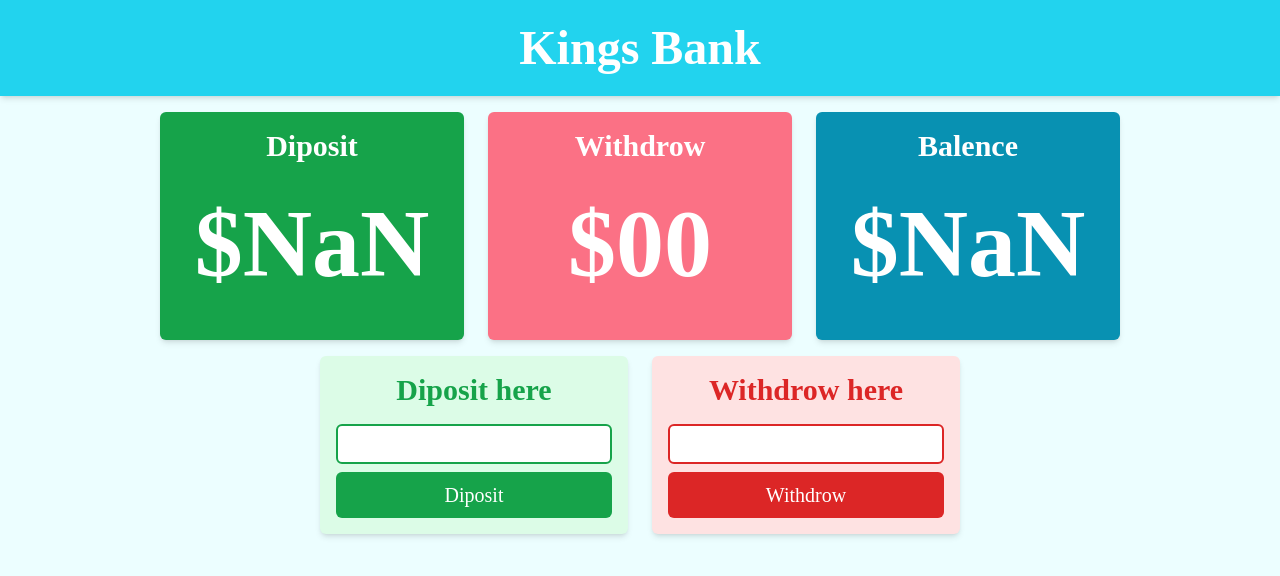
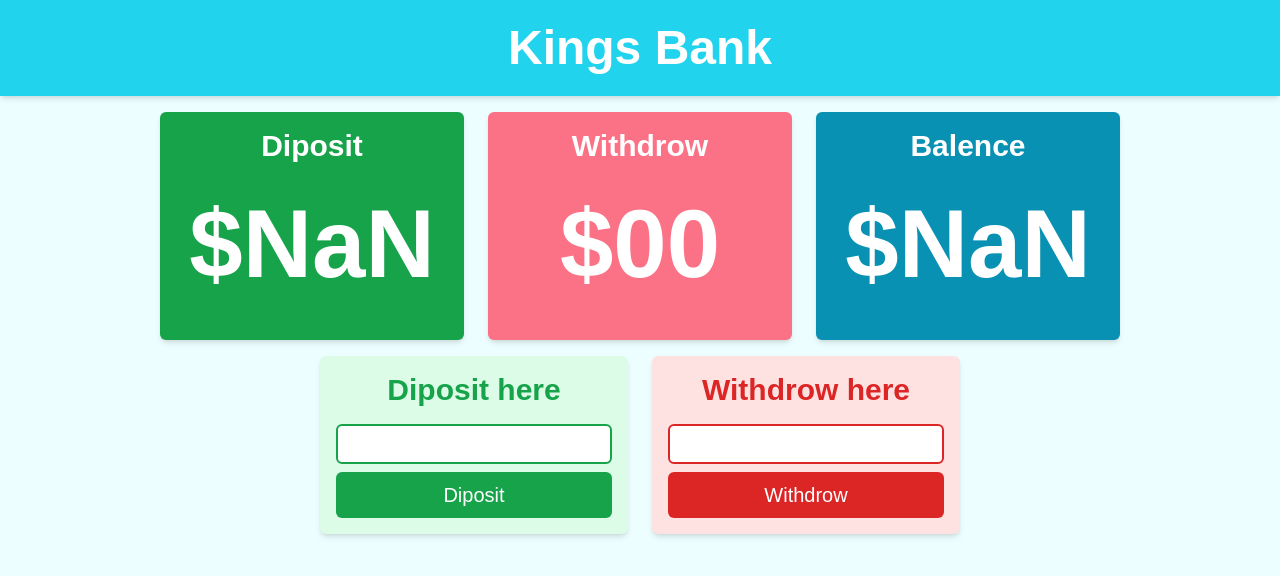
Before and after one commit to najmulhc/kings-bank, a plain HTML site: page account.html in a window 1280 px wide. Both pictures are taken after a click on the button "Diposit". Drawn offline with nearby package versions, Linux system fonts and the light colour scheme.

Commit message:
js changed

```diff
--- a/account.html
+++ b/account.html
@@ -8,7 +8,7 @@
     <script src="https://cdn.tailwindcss.com"></script>
     <style>
         body{
-            font-family: cascadia code;
+            font-family: Arial, Helvetica, sans-serif;
             font-size: 20px;
         }
     </style>
@@ -34,7 +34,7 @@
             </div>
             <div class="bg-cyan-600 p-4 shadow-md rounded-md ">
                 <h3 class="font-semibold text-3xl text-white text-center">Balence</h3>
-                <h1  id="balence" class="my-8 text-8xl font-bold text-white text-center">$00</h1>
+                <h1  id="balence" class="my-8 text-8xl font-bold text-white text-center">$1500</h1>
 
             </div>
         </section>
--- a/bank.js
+++ b/bank.js
@@ -1,29 +1,27 @@
-// displayers
-let dipositDisplay = document.getElementById("diposit");
-let withdrowDisplay = document.getElementById("withdrow");
-let balenceDisplay = document.getElementById("balence");
 let withdrowBalance = 0;
 let depositBalance = 0;
 let balenceFinal = 0;
-let withdrow = parseFloat(document.getElementById("withdrowInput").value);
-
 // if you click diposit button
 document.getElementById("dipositBtn").addEventListener("click", function(){
-
+    let balenceDisplay = document.getElementById("balence");
     let dipositDisplay = document.getElementById("diposit");
-    let diposit = parseFloat(document.getElementById("dipositInput").value);
+    let dipsitInput = document.getElementById("dipositInput");
+    let diposit = parseFloat(dipsitInput.value);
     depositBalance += diposit;
     dipositDisplay.innerText ="$"+ depositBalance;
     balenceFinal += diposit;
     balenceDisplay.innerHTML = "$"+balenceFinal;
-    document.getElementById("dipositInput").value = "";
+    dipsitInput.value = "";
 });
+
 document.getElementById("withdrowBtn").addEventListener("click", function(){
+    let balenceDisplay = document.getElementById("balence");
     let withdrowDisplay = document.getElementById("withdrow");
-    let withdrow = parseFloat(document.getElementById("withdrowInput").value);
+    let withdrowInput = document.getElementById("withdrowInput");
+    let withdrow = parseFloat(withdrowInput.value);
     withdrowBalance += withdrow;
     withdrowDisplay.innerText = "$"+withdrowBalance;
     balenceFinal -= withdrow;
     balenceDisplay.innerHTML = "$"+balenceFinal;
-    document.getElementById("withdrowInput").value = "";
+    withdrowInput.value = "";
 });
```
Also changed, not shown: index.html (+1 -1 lines).
